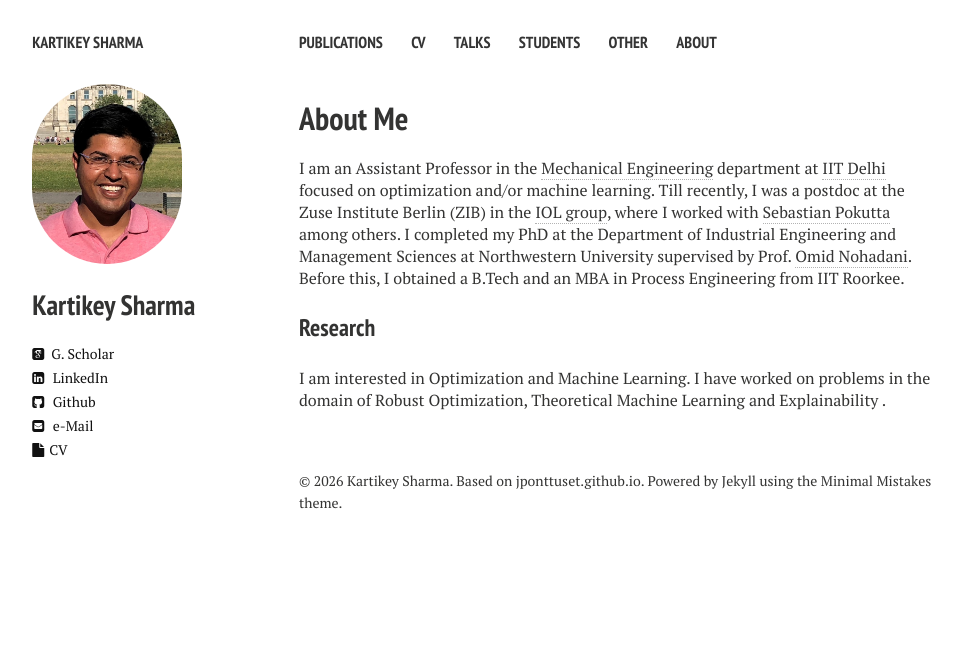
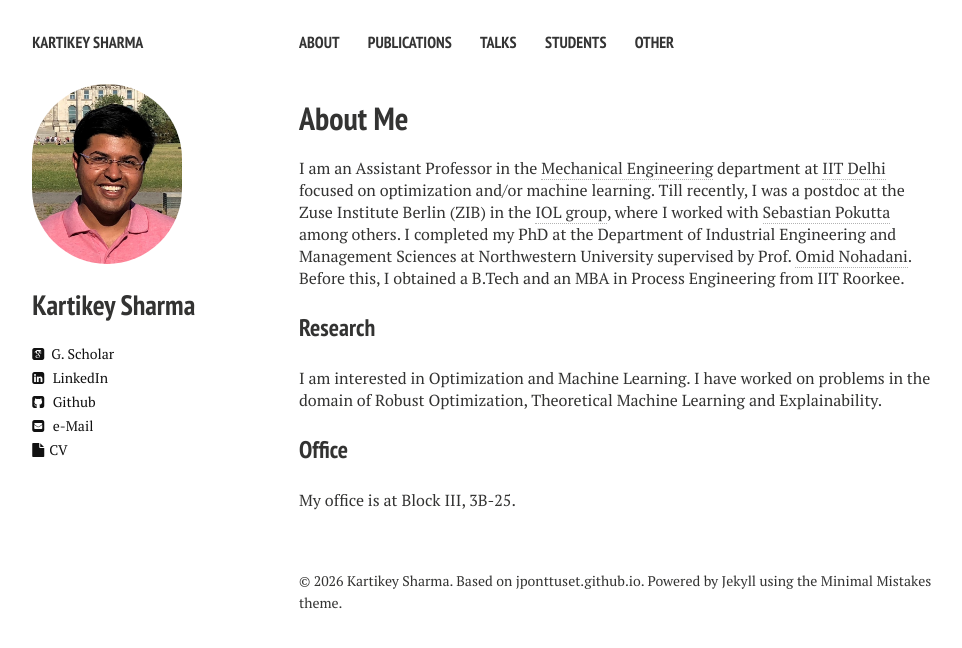
Before and after one commit to kartikeyrinwa/kartikeyrinwa.github.io, a Jekyll site: the page built from index.md, in a window 1280 px wide. Shown: the top 648 px of the page, without its empty margins (21-983 px from the left). Built offline with Jekyll 4.4.1, drawn with Linux system fonts in a browser that asks for light colours; nearby versions of some CDN libraries.

Commit message:
rearranged a bit

```diff
--- a/_config.yml
+++ b/_config.yml
@@ -25,18 +25,18 @@ owner:
 # Links to include in top navigation
 # For external links add external: true
 links:
+  - title: About
+    url: /
   - title: Publications
     url: /publications/
-  - title: CV
-    url: /cv/
+  # - title: CV
+  #   url: /cv/
   - title: Talks
     url: /talks/
   - title: Students
     url: /students/
   - title: Other
     url: /other/
-  - title: About
-    url: /
 #  - title: Posts
 #  url: /blog/
 
--- a/index.md
+++ b/index.md
@@ -10,4 +10,8 @@ Till recently, I was a postdoc at the Zuse Institute Berlin (ZIB) in the <a href
 
 ### Research
 
-I am interested in Optimization and Machine Learning. I have worked on problems in the domain of Robust Optimization, Theoretical Machine Learning and Explainability .
+I am interested in Optimization and Machine Learning. I have worked on problems in the domain of Robust Optimization, Theoretical Machine Learning and Explainability.
+
+### Office
+
+My office is at Block III, 3B-25.
```
